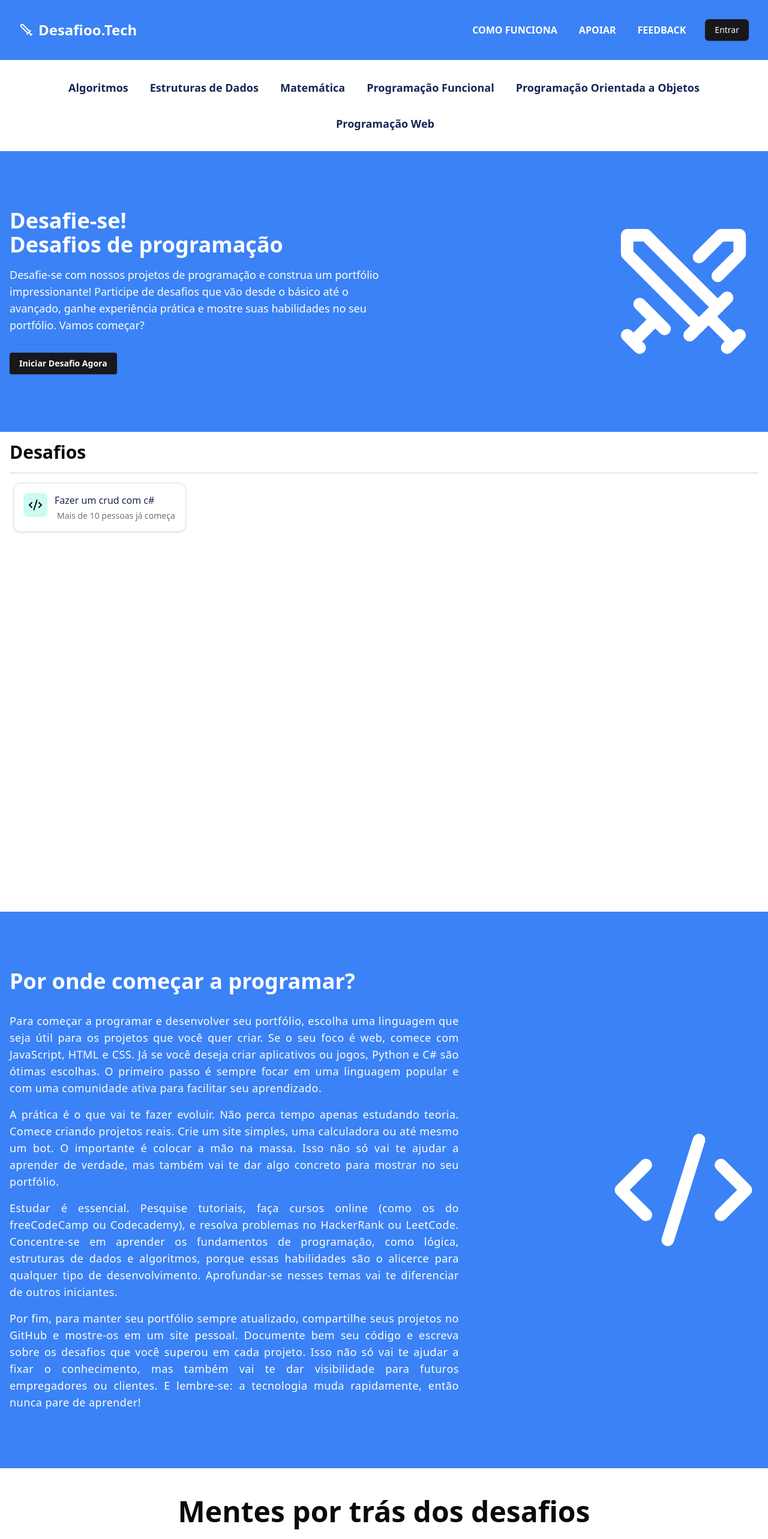
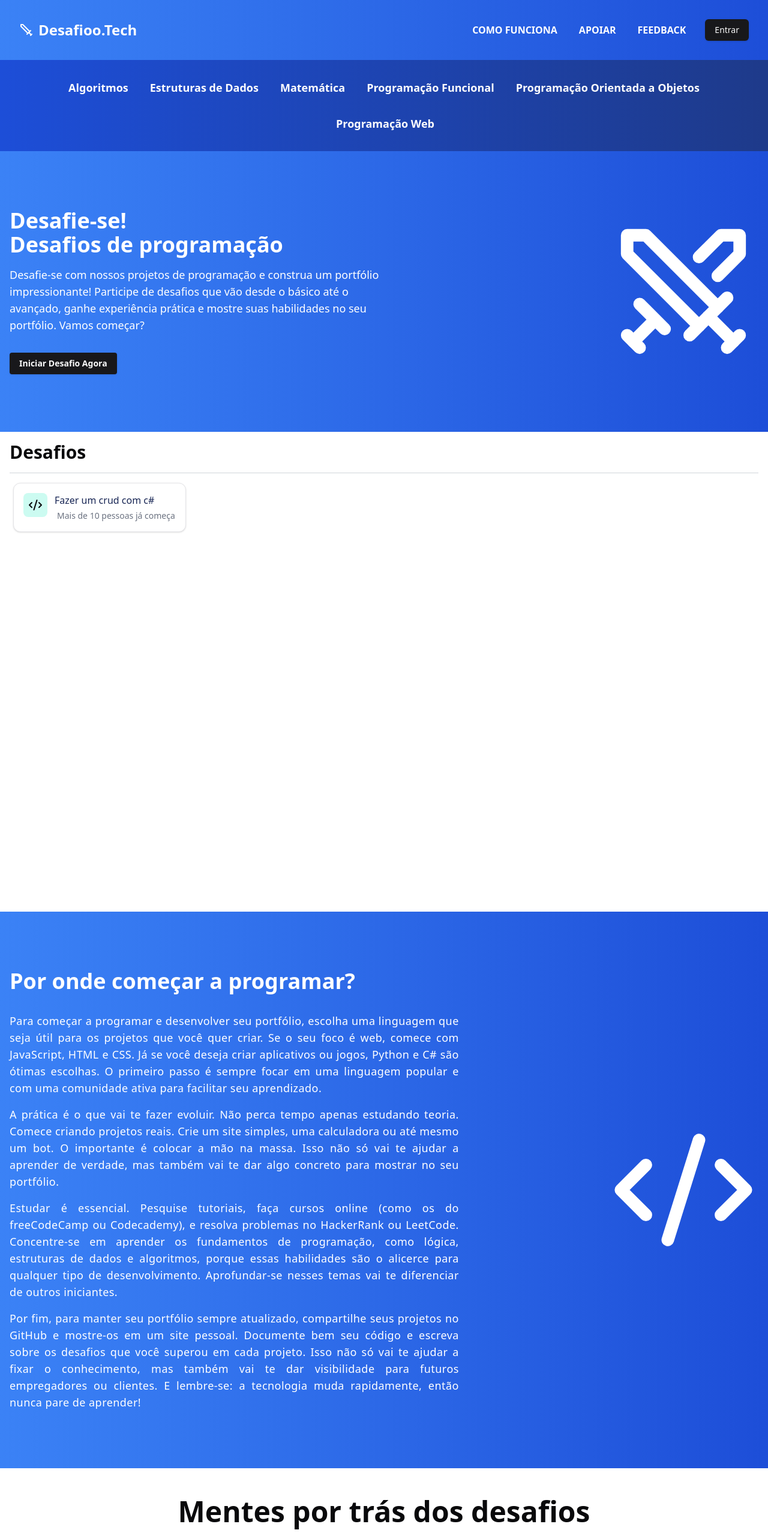
Before and after one commit to ArthurSilv4/front-desafioo.tech, a Next.js app: page / in a window 1280 px wide. Shown: the top 2566 px of the page at 60% size. Built offline with nearby package versions, Linux system fonts and the light colour scheme.

Commit message:
atualizacao da cor de fundo

```diff
--- a/src/components/Layout/Footer/page.tsx
+++ b/src/components/Layout/Footer/page.tsx
@@ -41,7 +41,7 @@ export function Footer() {
   }
 
   return (
-    <footer className="bg-blue-500 text-white">
+    <footer className="bg-gradient-to-r from-blue-500 to-blue-700 text-white">
       <div className="container mx-auto px-4 py-8 md:py-12">
         <div className="grid grid-cols-1 md:grid-cols-4 gap-8">
           <div className="md:col-span-2">
@@ -80,12 +80,16 @@ export function Footer() {
             <NavigationMenuList className="flex flex-col items-start space-y-2">
               <NavigationMenuItem>
                 <Link href="/#faq" legacyBehavior passHref>
-                  <NavigationMenuLink className="hover:underline">Como funciona</NavigationMenuLink>
+                  <NavigationMenuLink className="hover:underline">
+                    Como funciona
+                  </NavigationMenuLink>
                 </Link>
               </NavigationMenuItem>
               <NavigationMenuItem>
                 <Link href="/apoiar" legacyBehavior passHref>
-                  <NavigationMenuLink className="hover:underline">Apoiar </NavigationMenuLink>
+                  <NavigationMenuLink className="hover:underline">
+                    Apoiar{" "}
+                  </NavigationMenuLink>
                 </Link>
               </NavigationMenuItem>
               <NavigationMenuItem>
@@ -95,12 +99,17 @@ export function Footer() {
                   passHref
                   target="_blank"
                 >
-                  <NavigationMenuLink className="hover:underline">Feedback</NavigationMenuLink>
+                  <NavigationMenuLink className="hover:underline">
+                    Feedback
+                  </NavigationMenuLink>
                 </Link>
               </NavigationMenuItem>
               <NavigationMenuItem>
                 <Link href="/termos" legacyBehavior passHref>
-                  <NavigationMenuLink className="hover:underline"> Termos de Uso</NavigationMenuLink>
+                  <NavigationMenuLink className="hover:underline">
+                    {" "}
+                    Termos de Uso
+                  </NavigationMenuLink>
                 </Link>
               </NavigationMenuItem>
               <NavigationMenuItem>
--- a/src/components/Layout/Header/page.tsx
+++ b/src/components/Layout/Header/page.tsx
@@ -53,7 +53,7 @@ export function Header() {
   );
 
   return (
-    <header className="bg-blue-500 text-white">
+    <header className="bg-gradient-to-r from-blue-500 to-blue-700 text-white">
       <div className="container mx-auto flex items-center justify-between p-4 md:p-8">
         <div>
           <Link href="/" className="flex items-center gap-2">
--- a/src/components/Layout/Main/CTA/page.tsx
+++ b/src/components/Layout/Main/CTA/page.tsx
@@ -12,7 +12,7 @@ const cta = {
 
 export function CTA() {
   return (
-    <section className="bg-blue-500 text-white">
+    <section className="bg-gradient-to-r from-blue-500 to-blue-700 text-white">
       <div className="container mx-auto px-4">
         <div className="flex justify-between items-center py-12">
           <div className="text-center md:text-start py-12 md:max-w-[50%] w-full">
--- a/src/components/Layout/Main/CategoryList/page.tsx
+++ b/src/components/Layout/Main/CategoryList/page.tsx
@@ -16,7 +16,7 @@ const categories = [
 
 export function CategoryList() {
   return (
-    <section className="text-blue-950">
+    <section className="text-white bg-gradient-to-r from-blue-700 to-blue-900">
       <NavigationMenu className="container mx-auto px-4 py-8">
         <NavigationMenuList className="flex flex-wrap justify-center gap-8">
           {categories.map((category) => (
--- a/src/components/Layout/Main/StartProgramming/page.tsx
+++ b/src/components/Layout/Main/StartProgramming/page.tsx
@@ -15,7 +15,7 @@ const content = {
 
 export function StartProgramming() {
   return (
-    <section className="min-h-screen py-24 flex items-center bg-blue-500 text-white">
+    <section className="min-h-screen py-24 flex items-center bg-gradient-to-r from-blue-500 to-blue-700 text-white">
       <div className="container mx-auto px-4">
         <div className=" md:flex md:justify-between md:items-center">
           <div className="md:max-w-[60%]">
```
